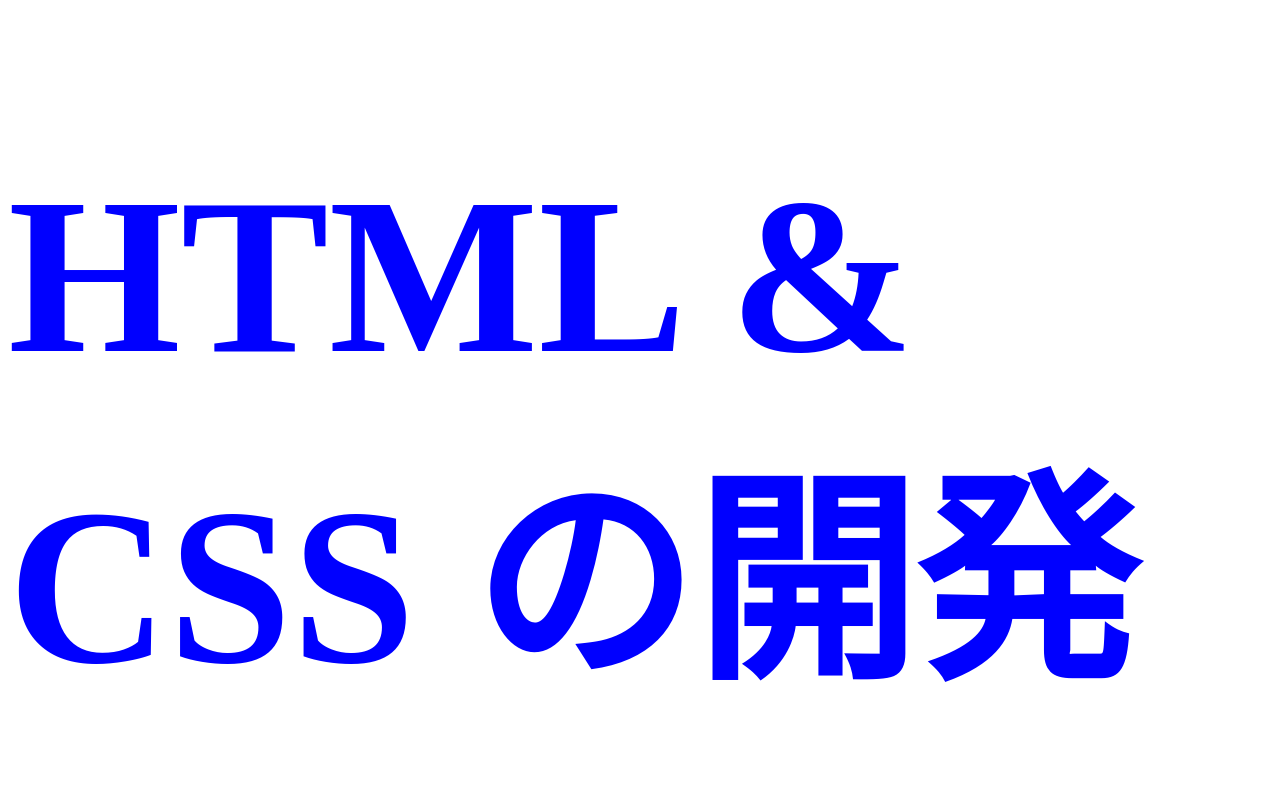
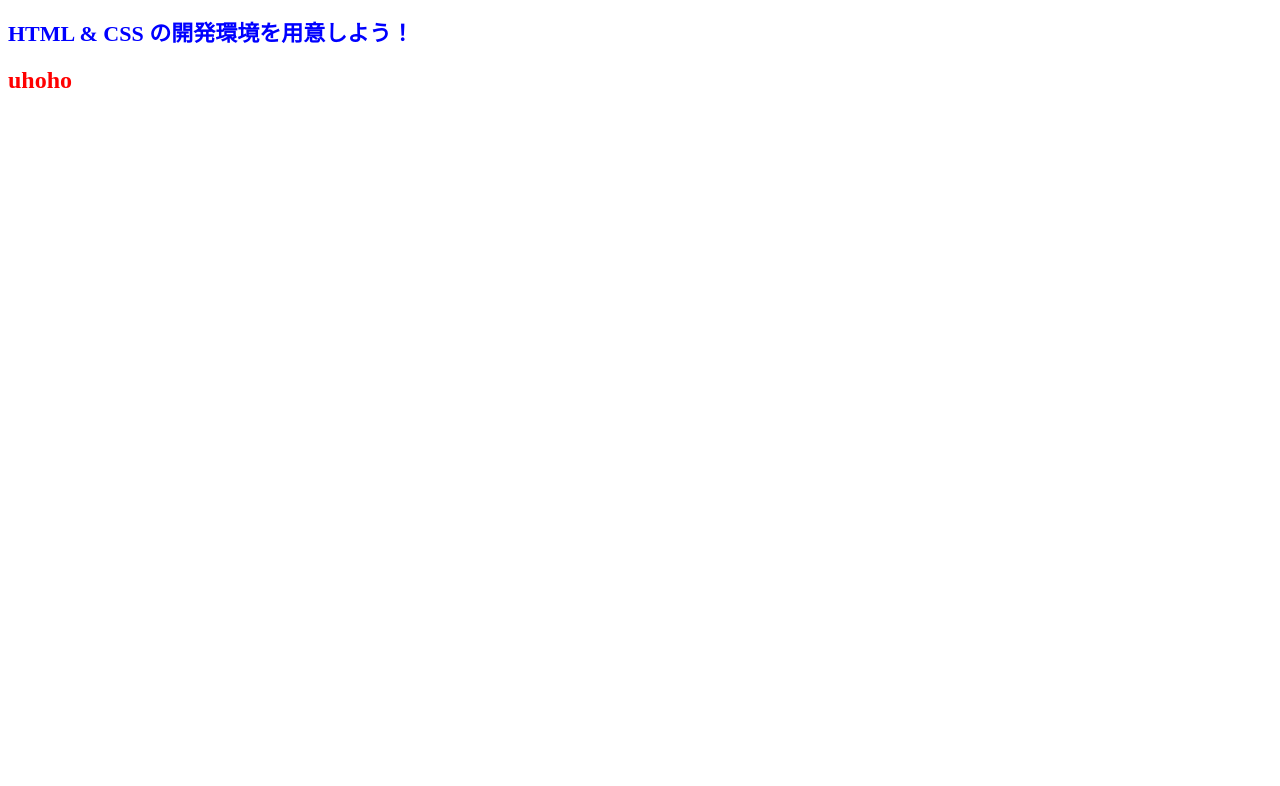
Before and after one commit to YuYuSlime/tester, a plain HTML site: page index.html in a window 1280 px wide. Shown: the top 786 px of the page. Drawn offline with Linux system fonts and the light colour scheme.

Commit message:
Update stylesheet.css

```diff
--- a/stylesheet.css
+++ b/stylesheet.css
@@ -1,4 +1,7 @@
 .title{
     color : blue;
-    font-size: 222px;
+    font-size: 22px;
 }
+.dekita{
+    color:red;
+}
```
